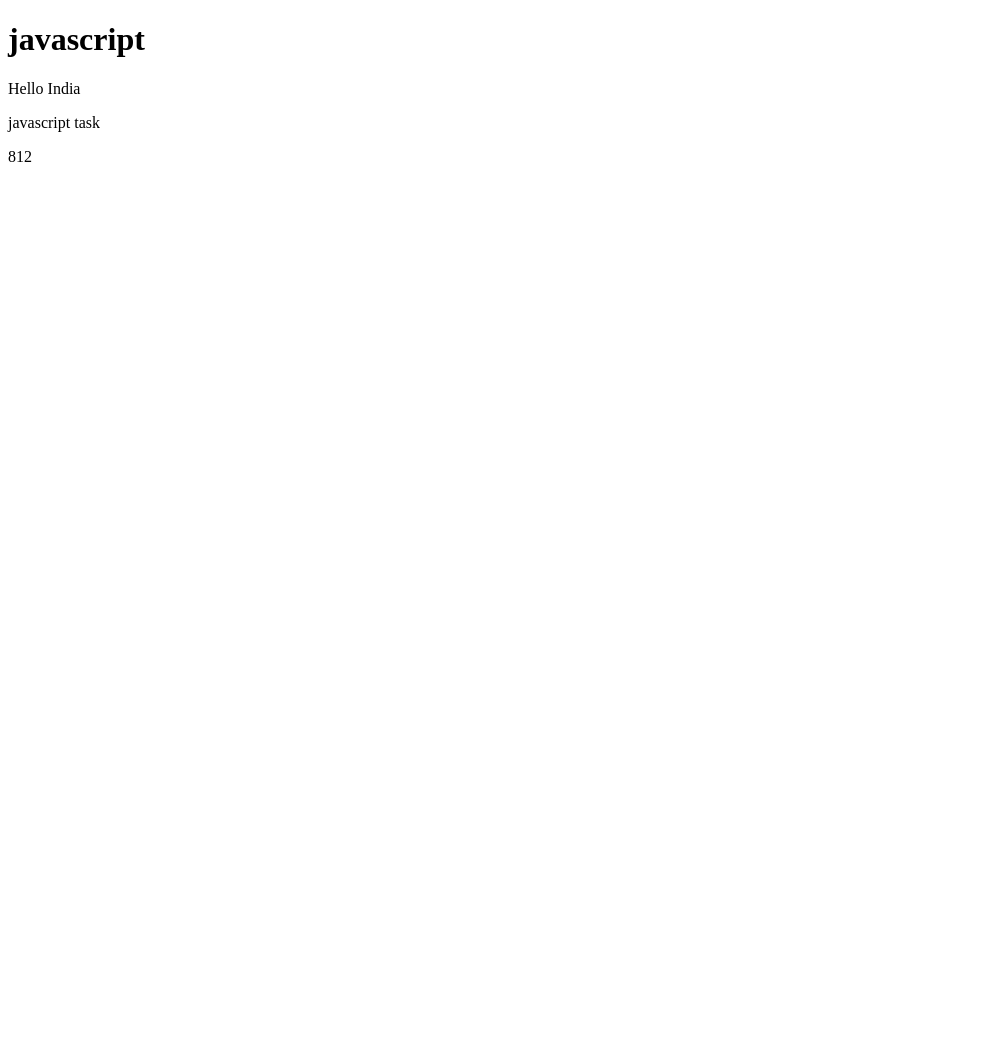
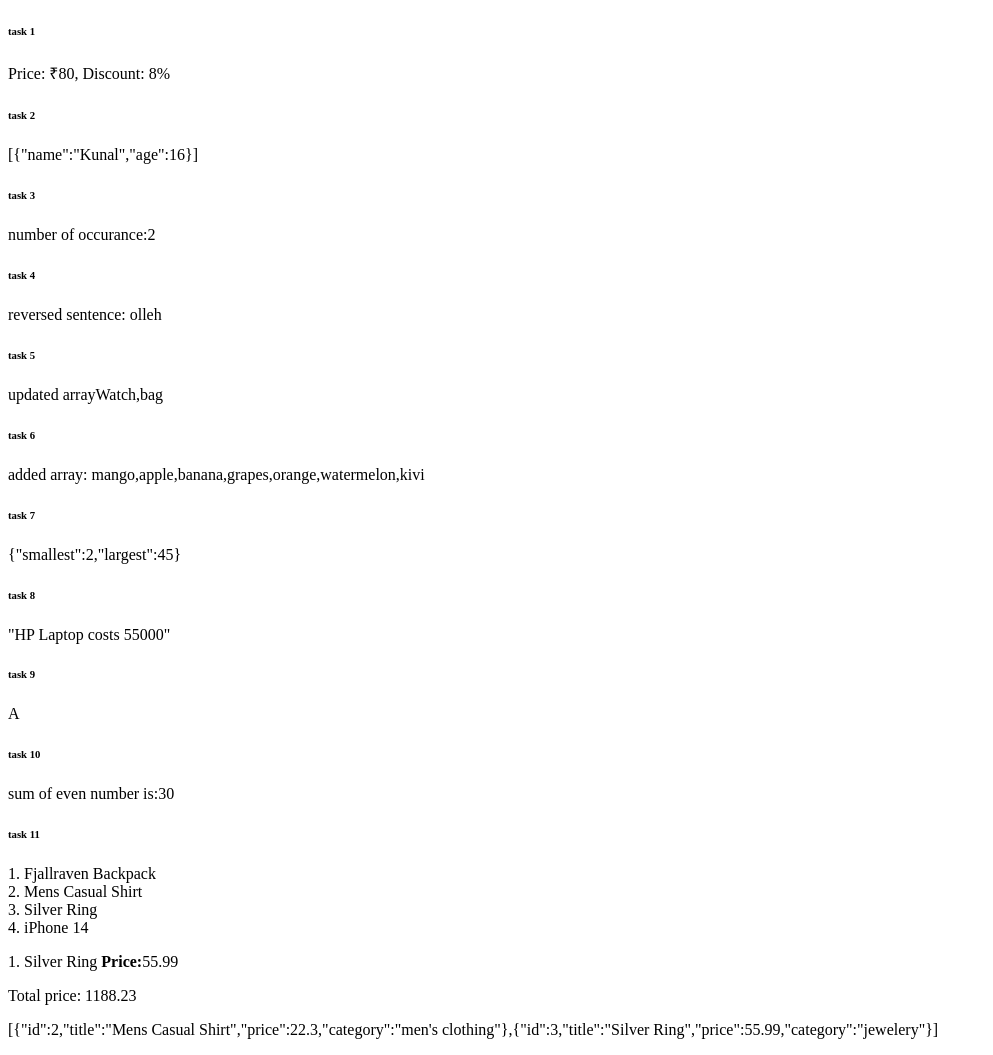
Before and after one commit to Dhirajrathwa/javascript-task, a plain HTML site: page javascript task 1/index.html in a window 1280 px wide. Shown: the whole page, without its empty margins (0-993 px from the left). Before the commit the page ends 800 px from the top, so only its background shows below. Drawn offline with Linux system fonts and the light colour scheme.

Commit message:
javascript task

```diff
--- a/javascript task 1/index.html
+++ b/javascript task 1/index.html
@@ -4,28 +4,213 @@
 <head>
     <meta charset="UTF-8">
     <meta name="viewport" content="width=device-width, initial-scale=1.0">
-    <title>Javascript task 1</title>
+    <title>javascript task 1</title>
 </head>
 
 <body>
-    <h1> javascript</h1>
-    <p id="para"></p>
-    <p id="para2"></p>
-    <script>
-        document.getElementById("para").innerHTML = " Hello India";
-        document.getElementById("para2").innerHTML = " javascript task";
+    <h6>task 1</h6>
+    <p id="task1"></p>
 
-    </script>
-    <script>
-        let a = 2;
-        let b = 6;
-        const pie = 3.14;
-        document.write(a + b);
-        document.write(a * b);
-        console.log("a+b=", a + b);
-        console.log("a*b=", a * b);
-        console.log("pie+a+b=", pie + a + b);
-        window.alert(a + b);
+    <h6>task 2</h6>
+    <p id="task2"></p>
+
+    <h6>task 3</h6>
+    <p id="task3"></p>
+
+    <h6>task 4</h6>
+    <p id="task4"></p>
+
+    <h6>task 5</h6>
+    <p id="task5"></p>
+
+    <h6>task 6</h6>
+    <p id="task6"></p>
+
+    <h6>task 7</h6>
+    <p id="task7"></p>
+
+
+    <h6>task 8</h6>
+    <p id="task8"></p>
+
+    <h6>task 9</h6>
+    <p id="task9"></p>
+
+    <h6>task 10</h6>
+    <p id="task10"></p>
+
+    <h6>task 11</h6>
+    <p id="task11"></p>
+
+    <p id="task12"></p>
+
+    <p id="task13"></p>
+
+    <p id="task14"></p>
+
+
+    <script>//task 1
+        function getDiscountedPrice(price, discount = 10) {
+            discount = price * discount / 100;
+            if (discount === 0) {
+                discount = price * 10 / 100;
+            }
+            document.getElementById("task1").innerHTML = `Price: ₹${price}, Discount: ${discount}%`;;
+
+        }
+        getDiscountedPrice(80);
+
+        //task 2
+           const users = [
+                 { name: "Riya", age: 19 },
+                 { name: "Kunal", age: 16 },
+                 { name: "Ankit", age: 25 }
+             ];
+            const eligiblevoter=users.filter(voter=>voter.age<=18);
+             document.getElementById("task2").innerHTML =JSON.stringify(eligiblevoter);
+
+        //task 3
+        function countCharacter(str, char) {
+            let count = 0;
+
+            for (let i = 0; i < str.length; i++) {
+                if (str[i] === char) {
+                    count++;
+                }
+            }
+
+            document.getElementById("task3").innerHTML = "number of occurance:" + `${count}`;
+        }
+
+        countCharacter("hello", "l");  // → 2
+
+        //task 4
+        function reverse(str) {
+            let length = str.length;
+            let reversestr = "";
+
+            for (let i = length - 1; i >= 0; i--) {
+                reversestr += str[i];
+            }
+            document.getElementById("task4").innerHTML = "reversed sentence: " + `${reversestr}`;
+        }
+        reverse("hello");
+
+        //task 5
+        let cart = ["Shoes", "Watch"];
+        cart.shift();
+        cart.push("bag");
+        for (const element of cart) {
+            document.getElementById("task5").innerHTML = "updated array" + `${cart}`;
+
+        }
+        //task 6
+        let item1 = ["mango", "apple", "banana", "grapes"];
+        let item2 = ["orange", "watermelon", "kivi"];
+        item2.forEach(element => {
+            item1.push(element)
+            document.getElementById("task6").innerHTML = "added array: " + `${item1}`;
+        });
+
+        //task 7
+        const array = [44, 45, 2];
+        function findExtremes(arr) {
+            if (!Array.isArray(arr) || arr.length === 0) {
+                return { smallest: undefined, largest: undefined };
+            }
+
+            const min = Math.min(...arr);
+            const max = Math.max(...arr);
+
+            return { smallest: min, largest: max };
+        }
+        document.getElementById("task7").innerHTML = JSON.stringify(findExtremes(array));
+
+        //task 8
+        const product = {
+            name: "Laptop",
+            price: 55000,
+            brand: "HP",
+        };
+        const { name, price, brand } = product;
+        document.getElementById("task8").innerHTML = "\"" + brand + " " + name + " " + "costs" + " " + price + "\"";
+
+        //task 9
+        function calculateGrade(marks) {
+            if (marks >= 80) {
+                return ("A");
+            } else if (marks >= 60) {
+                return ("B");
+            }
+            else if (marks >= 40) {
+                return ("C");
+            }
+            else {
+                return ("Fail")
+            }
+        }
+
+        document.getElementById("task9").innerHTML = calculateGrade(80);
+
+        //task 10
+        const evennumber = [1, 2, 3, 4, 5, 6, 7, 8, 9, 10]
+        let sum = 0;
+        evennumber.forEach(element => {
+            if (element % 2 == 0) {
+                sum += element;
+            }
+
+
+        })
+        document.getElementById("task10").innerHTML = "sum of even number is:" + sum;
+
+        //task 11
+        const products = [
+            { id: 1, title: "Fjallraven Backpack", price: 109.95, category: "men's clothing" },
+            { id: 2, title: "Mens Casual Shirt", price: 22.3, category: "men's clothing" },
+            { id: 3, title: "Silver Ring", price: 55.99, category: "jewelery" },
+            { id: 4, title: "iPhone 14", price: 999.99, category: "electronics" },
+        ];
+        function displayAllProducts() {
+            let html = "";
+            products.forEach((p, i) => {
+                html += (i + 1) + ". " + p.title + "<br>";
+            });
+            document.getElementById("task11").innerHTML = html;
+        }
+
+       //task 12
+        function getProductsByCategory(category) {
+            const filtered = products.filter(p => p.category === category);
+            let html = "";
+            filtered.forEach((p, i) => {
+                html += (i + 1) + ". " + p.title + " <b>Price:</b>" + p.price + "<br>";
+            });
+            document.getElementById("task12").innerHTML = html;
+        }
+
+        //task 13
+        function gettotalprice() {
+            let totalprice = 0;
+            for (let i = 0; i < products.length; i++) {
+                totalprice += products[i].price;
+            }
+            document.getElementById("task13").innerHTML = "Total price: " + totalprice;
+        }
+
+        //task 14
+        function getfilter(price) {
+            const affordableprice=products.filter(p=>p.price<=price)
+            document.getElementById("task14").innerHTML = JSON.stringify(affordableprice);
+        }
+        displayAllProducts();
+        getProductsByCategory("jewelery");
+        gettotalprice();
+        getfilter(100);
+
+
+
+
     </script>
 </body>
 
```
Also changed, not shown: javascript task 2/index.html (added, +90 -0 lines).
